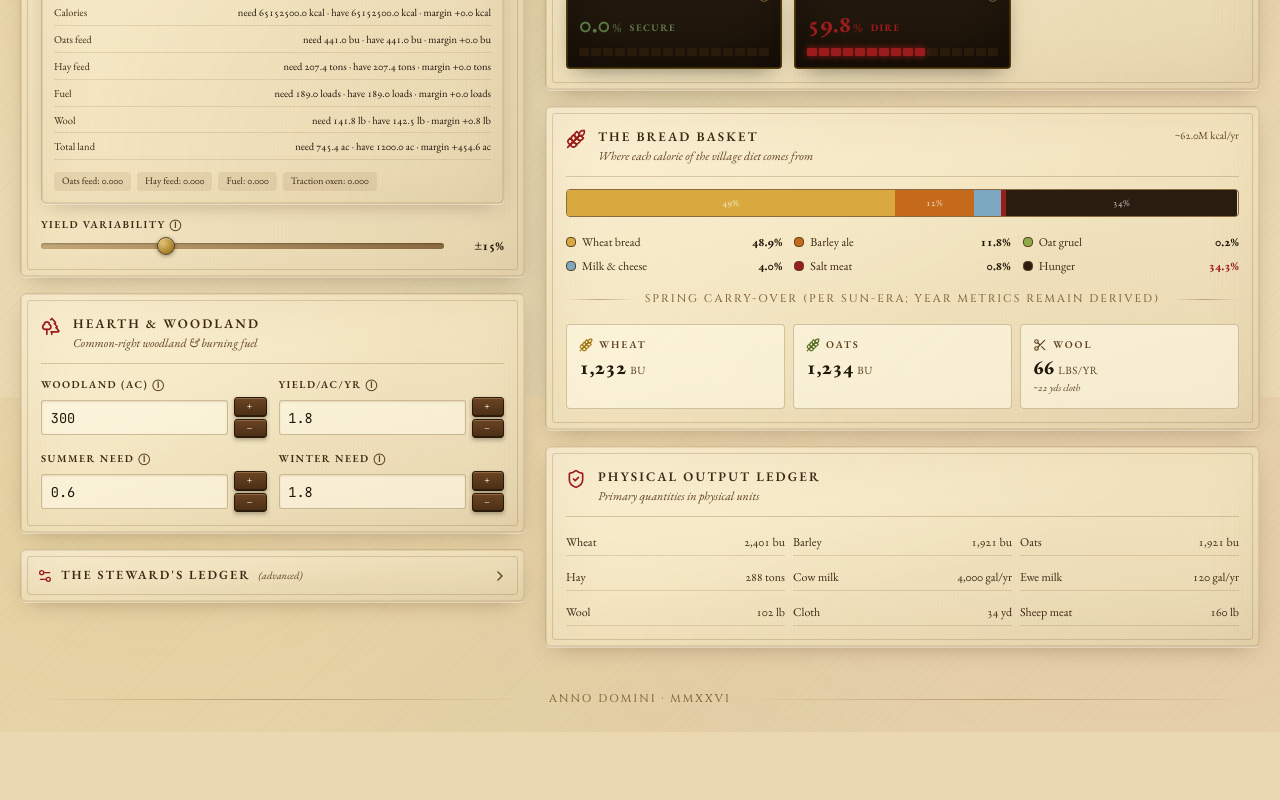
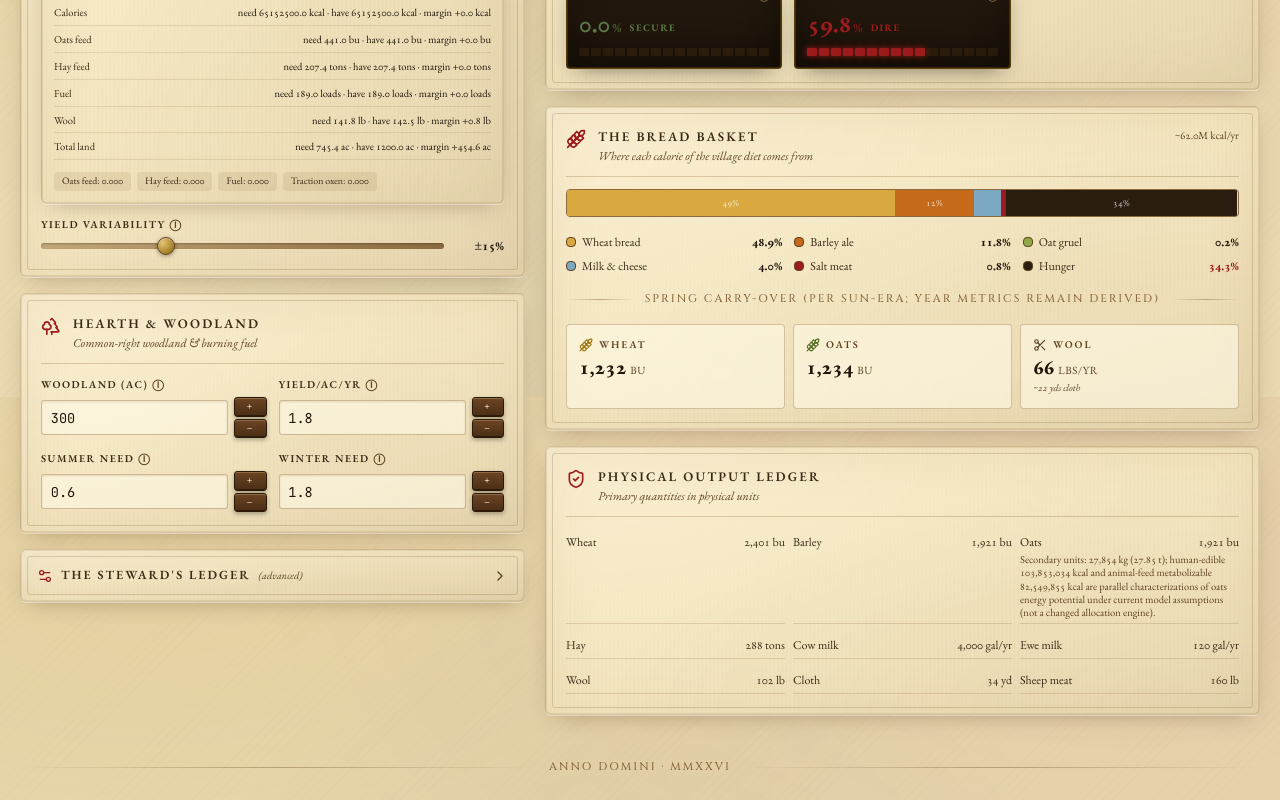
Before and after one commit to cmtalleyrand/medieval-village-sim, a React (Vite) app: page / in a window 1280 px wide. Shown: the part 1203-2003 px from the top of the page. Before the commit the page ends 1935 px from the top, so only its background shows below. Built offline with nearby package versions, Linux system fonts and the light colour scheme; a web font is replaced by a local one.

Commit message:
Add reported oats secondary units and parallel energy views

```diff
--- a/src/components/OutcomesPanel.tsx
+++ b/src/components/OutcomesPanel.tsx
@@ -178,7 +178,11 @@ export function OutcomesPanel({ results, params, isSimulating }: Props) {
         <div className="grid grid-cols-2 lg:grid-cols-3 gap-2 text-[0.75rem]">
           <LedgerRow label="Wheat" value={`${Math.round(results.conversionAudit.physicalOutputs.grainBushels.wheat).toLocaleString()} bu`} />
           <LedgerRow label="Barley" value={`${Math.round(results.conversionAudit.physicalOutputs.grainBushels.barley).toLocaleString()} bu`} />
-          <LedgerRow label="Oats" value={`${Math.round(results.conversionAudit.physicalOutputs.grainBushels.oats).toLocaleString()} bu`} />
+          <LedgerRow
+            label="Oats"
+            value={`${Math.round(results.conversionAudit.physicalOutputs.grainBushels.oats).toLocaleString()} bu`}
+            sub={`Secondary units: ${Math.round(results.conversionAudit.foods.oatsReported.oatsKg).toLocaleString()} kg (${results.conversionAudit.foods.oatsReported.oatsTonnes.toFixed(2)} t); human-edible ${Math.round(results.conversionAudit.foods.oatsReported.oatsHumanKcal).toLocaleString()} kcal and animal-feed metabolizable ${Math.round(results.conversionAudit.foods.oatsReported.oatsAnimalFeedKcal).toLocaleString()} kcal are parallel characterizations of oats energy potential under current model assumptions (not a changed allocation engine).`}
+          />
           <LedgerRow label="Hay" value={`${Math.round(results.conversionAudit.physicalOutputs.hayTons).toLocaleString()} tons`} />
           <LedgerRow label="Cow milk" value={`${Math.round(results.conversionAudit.physicalOutputs.milkGallons.cow).toLocaleString()} gal/yr`} />
           <LedgerRow label="Ewe milk" value={`${Math.round(results.conversionAudit.physicalOutputs.milkGallons.ewe).toLocaleString()} gal/yr`} />
@@ -191,8 +195,15 @@ export function OutcomesPanel({ results, params, isSimulating }: Props) {
   );
 }
 
-function LedgerRow({ label, value }: { label: string; value: string }) {
-  return <div className="flex justify-between border-b border-[rgba(120,80,30,0.18)] py-1"><span>{label}</span><span className="tabular-nums">{value}</span></div>;
+function LedgerRow({ label, value, sub }: { label: string; value: string; sub?: string }) {
+  return (
+    <div className="border-b border-[rgba(120,80,30,0.18)] py-1">
+      <div className="flex justify-between">
+        <span>{label}</span><span className="tabular-nums">{value}</span>
+      </div>
+      {sub && <div className="text-[0.66rem] text-[var(--color-ink-300)] leading-tight pt-0.5">{sub}</div>}
+    </div>
+  );
 }
 
 function DietSegment({ color, pct, label }: { color: string; pct: number; label: string }) {
--- a/src/lib/simulation.ts
+++ b/src/lib/simulation.ts
@@ -111,6 +111,12 @@ export interface ConversionAudit {
     wheat: FoodPathwayAudit;
     barley: FoodPathwayAudit;
     oats: FoodPathwayAudit;
+    oatsReported: {
+      oatsKg: number;
+      oatsTonnes: number;
+      oatsHumanKcal: number;
+      oatsAnimalFeedKcal: number;
+    };
     hay: FoodPathwayAudit;
     dairy: FoodPathwayAudit;
     meat: FoodPathwayAudit;
@@ -250,6 +256,7 @@ function buildConversionAudit(params: SimParams): ConversionAudit {
   const wheatKg = wheatBu * params.foodEnergyModel.densitiesKgPerBu.wheat;
   const barleyKg = barleyBu * params.foodEnergyModel.densitiesKgPerBu.barley;
   const oatsKg = oatsBu * params.foodEnergyModel.densitiesKgPerBu.oats;
+  const oatsTonnes = oatsKg / 1000;
   const hayKg = hayTons * 907.18474;
   const people = params.households * (params.peoplePerHH.male + params.peoplePerHH.female + params.peoplePerHH.child);
   const woolLbs = params.households * params.animalsPerHH.sheep * params.woolPerSheep * ((100 - params.titheAndManufacturePct) / 100);
@@ -282,6 +289,12 @@ function buildConversionAudit(params: SimParams): ConversionAudit {
       wheat: { volumeM3: null, weightKg: wheatKg, energy: { ruminantOnlyKcal: 0, animalDirectKcal: 0, humanProcessedKcal: 0, processingWasteAnimalKcal: 0, humanDirectKcal: wheatKg * params.foodEnergyModel.energyKcalPerKg.wheat } },
       barley: { volumeM3: null, weightKg: barleyKg, energy: { ruminantOnlyKcal: 0, animalDirectKcal: 0, humanProcessedKcal: barleyProcessed, processingWasteAnimalKcal: barleyWaste, humanDirectKcal: barleyGross * 0.25 } },
       oats: { volumeM3: null, weightKg: oatsKg, energy: { ruminantOnlyKcal: 0, animalDirectKcal: oatsKg * params.foodEnergyModel.metabolizableKcalPerKg.oatsForMonogastrics, humanProcessedKcal: 0, processingWasteAnimalKcal: 0, humanDirectKcal: oatsKg * params.foodEnergyModel.energyKcalPerKg.oats } },
+      oatsReported: {
+        oatsKg,
+        oatsTonnes,
+        oatsHumanKcal: oatsKg * params.foodEnergyModel.energyKcalPerKg.oats,
+        oatsAnimalFeedKcal: oatsKg * params.foodEnergyModel.metabolizableKcalPerKg.oatsForMonogastrics,
+      },
       hay: { volumeM3: null, weightKg: hayKg, energy: { ruminantOnlyKcal: hayKg * params.foodEnergyModel.metabolizableKcalPerKg.hayForRuminants, animalDirectKcal: 0, humanProcessedKcal: 0, processingWasteAnimalKcal: 0, humanDirectKcal: 0 } },
       dairy: { volumeM3: null, weightKg: (params.households * params.animalsPerHH.cows * cowGallonsPerYear + eweCount * eweSeasonMonths * eweGallonsPerMonthInSeason) * 3.9, energy: { ruminantOnlyKcal: 0, animalDirectKcal: 0, humanProcessedKcal: 0, processingWasteAnimalKcal: 0, humanDirectKcal: params.households * params.animalsPerHH.cows * params.production.cowDairyKcal * 12  } },
       meat: { volumeM3: null, weightKg: ((params.households * params.animalsPerHH.cows * 0.15 * 180) + (params.households * params.animalsPerHH.cows * 0.12 * 30) + (params.households * params.animalsPerHH.sheep * 0.10 * 20)) * 0.453592, energy: { ruminantOnlyKcal: 0, animalDirectKcal: 0, humanProcessedKcal: 0, processingWasteAnimalKcal: 0, humanDirectKcal: (params.households * params.animalsPerHH.sheep * params.production.sheepMeatKcal)  } },
```
